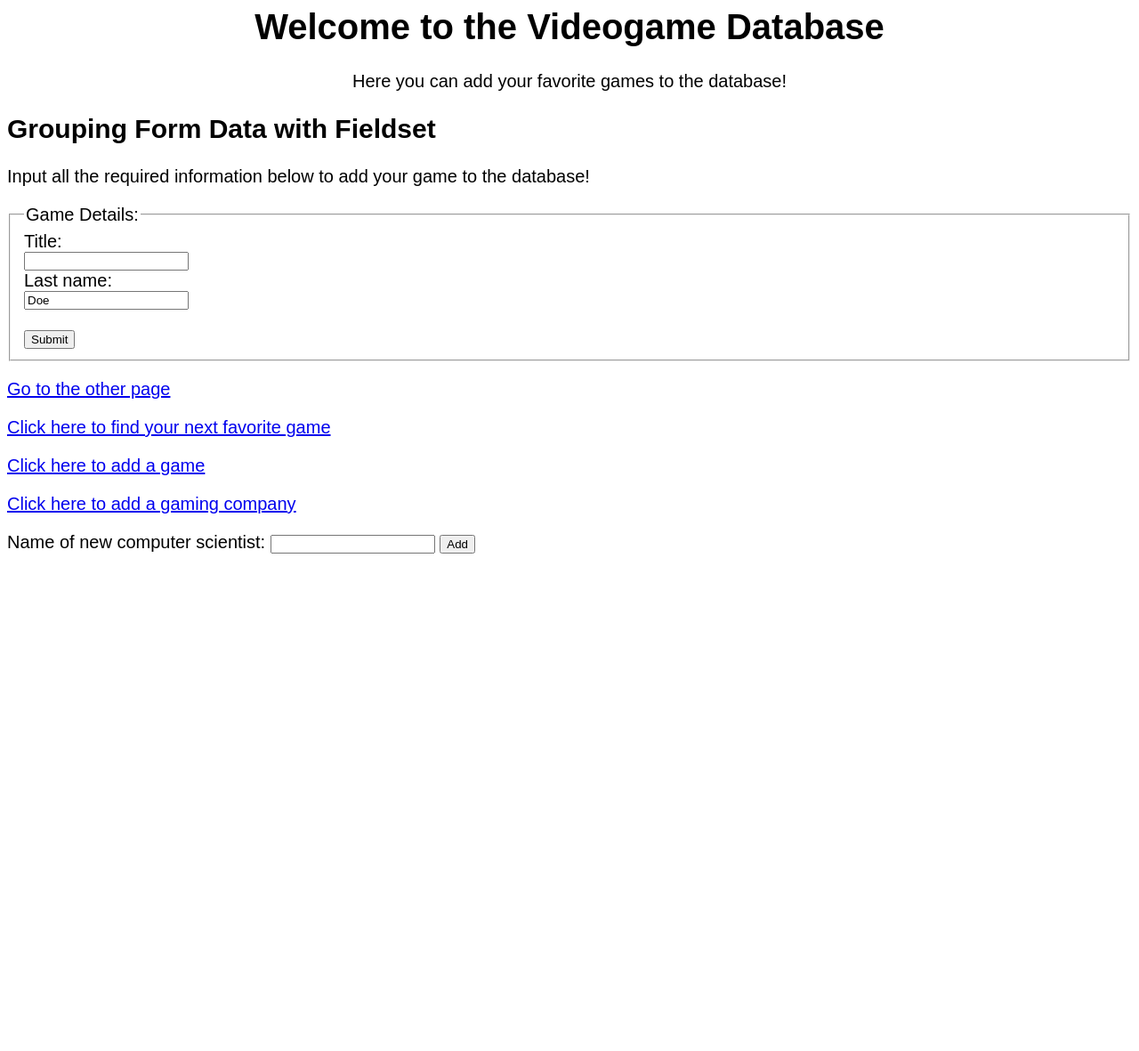
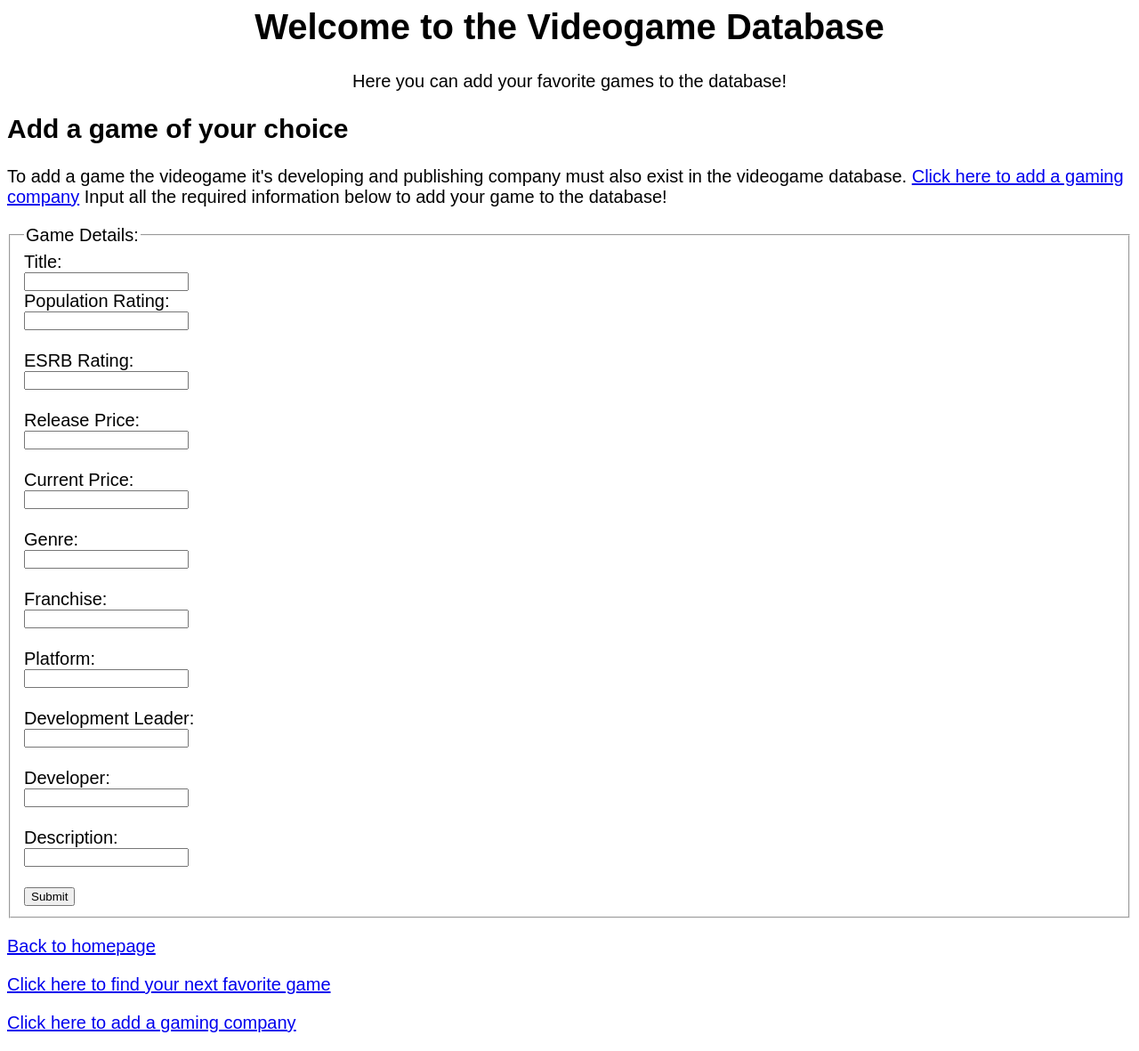
Before and after one commit to basseches/vgdb, a Flask app: page /addgame in a window 1280 px wide. Shown: the whole page at 89% size. Before the commit the page ends 622 px from the top, so only its background shows below. Run offline with Flask 3, Linux system fonts and the light colour scheme; parts of the project's set-up code (start-up, migrations or seed data) failed here and were passed over.

Commit message:
worked on the add game page, connecting to db

```diff
--- a/server.py
+++ b/server.py
@@ -175,11 +175,43 @@ def another():
 	return render_template("another.html")
 
 @app.route('/addgame', methods=['GET'])
-def addgame():
+def addgame_page():
         return render_template("addgame.html")
 
 @app.route('/addgame', methods=['POST'])
-#code for when a game is submitted
+def addgame():
+    title = request.form['title']
+    desc = request.form['desc']
+    popRate = request.form['popRate']
+    esrb = request.form['ESRB']
+    release_price = request.form['release_price']
+    current_price = request.form['current_price']
+    genre = request.form['genre']
+    franchise = request.form['franchise']
+    platform = request.form['platform']
+    dev_leader = request.form['dev_leader']
+    #developer = request.form['developer']
+
+
+    params = {}
+    params["title"] = title
+    params["description"] = desc
+    params["popularity_rating"] = popRate
+    params["esrb_rating"] = esrb
+    params["release_price"] = release_price
+    params["current_price"] = current_price
+    #add game_mode here once I've figured out dropdown
+    params["genre"] = genre
+    params["franchise"] = franchise
+    params["platform"] = platform
+    params["dev_leader"] = dev_leader
+    #params["developer"] = developer
+    #params["publisher"] = publisher
+
+    #push the data to the database
+    ###########################################################
+    #g.conn.execute(text('INSERT INTO game(title,description,po
+
 
 # Example of adding new data to the database
 @app.route('/add', methods=['POST'])
--- a/templates/addgame.html
+++ b/templates/addgame.html
@@ -12,31 +12,57 @@
 	<p style="text-align:center;">Here you can add your favorite games to the database! </p>
 
 <div>
-<h2>Grouping Form Data with Fieldset</h2>
+<h2>Add a game of your choice</h2>
 
-<p>Input all the required information below to add your game to the database!</p>
+<p>To add a game the videogame it's developing and publishing company must also exist in the videogame database. <a href="addcompany">Click here to add a gaming company</a> Input all the required information below to add your game to the database!</p>
 
 <form method="POST" action="/addgame">
   <fieldset>
     <legend>Game Details:</legend>
+
     <label for="title">Title:</label><br>
     <input type="text" id="title" name="title" value=""><br>
-    <label for="lname">Last name:</label><br>
-    <input type="text" id="lname" name="lname" value="Doe"><br><br>
+
+    <label for="popRate">Population Rating:</label><br>
+    <input type="number" id="popRate" name="popRate" value=""><br><br>
+
+    <label for="ESRB">ESRB Rating:</label><br>
+    <input type="text" id="ESRB" name="ESRB" value=""><br><br>
+
+    <label for="release_price">Release Price:</label><br>
+    <input type="number" id="release_price" name="release_price" value=""><br><br>
+
+    <label for="current_price">Current Price:</label><br>
+    <input type="number" id="current_price" name="current_price" value=""><br><br>
+
+    <label for="genre">Genre:</label><br>
+    <input type="text" id="genre" name="genre" value=""><br><br>
+
+    <label for="franchise">Franchise:</label><br>
+    <input type="text" id="franchise" name="franchise" value=""><br><br>
+
+    <label for="platform">Platform:</label><br>
+    <input type="text" id="platform" name="platform" value=""><br><br>
+
+    <label for="dev_leader">Development Leader:</label><br>
+    <input type="text" id="dev_leader" name="dev_leader" value=""><br><br>
+
+    <label for="developer">Developer:</label><br>
+    <input type="text" id="developer" name="publisher" value=""><br><br>
+
+    <label for="desc">Description:</label><br>
+    <input type="text" id="desc" name="desc" value=""><br><br>
+
+
     <input type="submit" value="Submit">
   </fieldset>
 </form>
 </div>
 
-<p><a href="another">Go to the other page</a></p>
+<p><a href=/>Back to homepage</a></p>
 <p><a href="query">Click here to find your next favorite game</a></p>
-<p><a href="addgame">Click here to add a game</a></p>
 <p><a href="addcompany">Click here to add a gaming company</a></p>
 
-
-<form method="POST" action="/add">
-<p>Name of new computer scientist: <input type="text" name="name"> <input type="submit" value="Add"></p>
-</form>
 
 </body>
 
```
